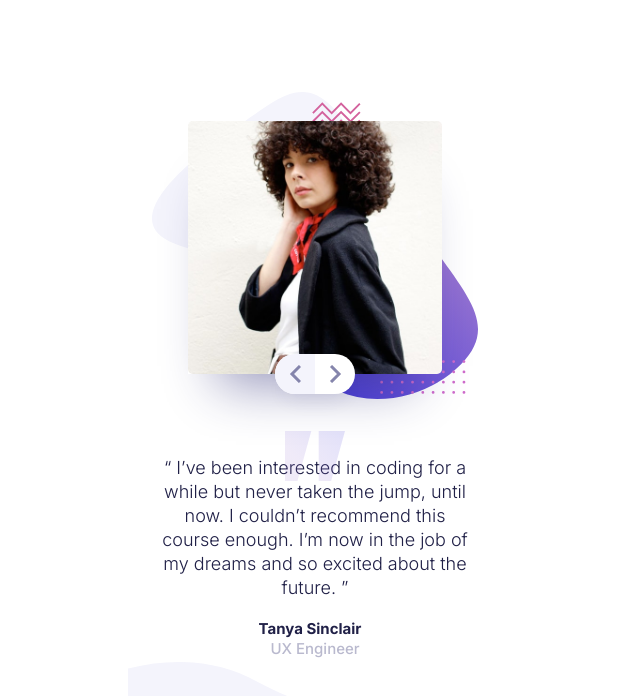
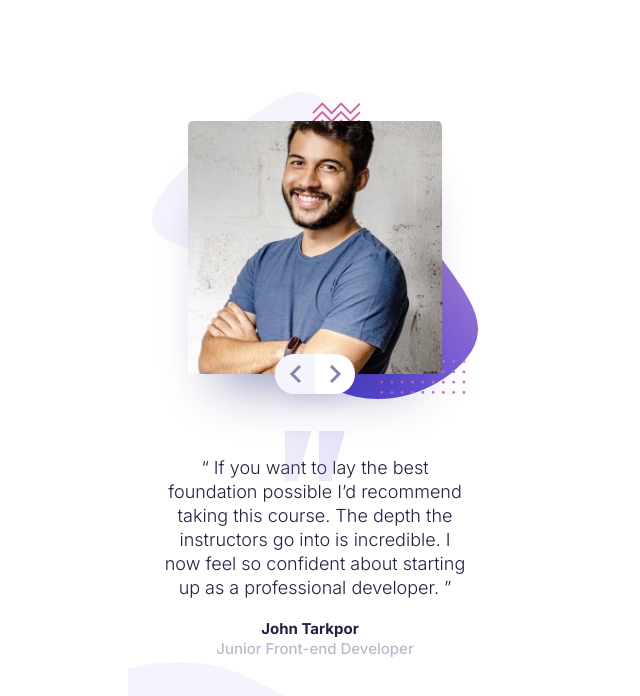
Before and after one commit to Huayao-Zheng/testimonials-slider, a plain HTML site: page index.html in a window 1280 px wide. Both pictures are taken after a click on the button 620 px from the left and 373 px from the top of the page. Shown: the whole page, without its empty margins (325-965 px from the left). Drawn offline with Linux system fonts and the light colour scheme.

Commit message:
added js to slide content when click

```diff
--- a/index.html
+++ b/index.html
@@ -13,7 +13,7 @@
   <body>
     <main>
       <div class="avatar-contianer">
-        <img src="images/image-tanya.jpg" alt="UX engineer" />
+        <img class="avatar" src="images/image-tanya.jpg" alt="UX engineer" />
         <div class="arrow-btns-container">
           <button class="left-arrow"></button>
           <button class="right-arrow"></button>
@@ -27,5 +27,7 @@
         <cite>Tanya Sinclair </cite><span class="job-title">UX Engineer</span>
       </blockquote>
     </main>
+
+    <script src="script.js"></script>
   </body>
 </html>
--- /dev/null
+++ b/script.js
@@ -0,0 +1,50 @@
+const previousBtn = document.querySelector('.left-arrow');
+const nextBtn = document.querySelector('.right-arrow');
+const quote = document.querySelector('p');
+const saidBy = document.querySelector('cite');
+const position = document.querySelector('.job-title');
+const avatar = document.querySelector('.avatar');
+
+const slidesData = [
+  {
+    quote: `“ I’ve been interested in coding for a while but never taken the jump, until now. I couldn’t recommend this course enough. I’m now in the job of my dreams and so excited about the future. ”`,
+    person: 'Tanya Sinclair',
+    position: 'UX Engineer',
+    imgPath: 'images/image-tanya.jpg',
+  },
+  {
+    quote: `“ If you want to lay the best foundation possible I’d recommend taking this course. The depth the instructors go into is incredible. I now feel so confident about starting up as a professional developer. ”`,
+    person: 'John Tarkpor',
+    position: 'Junior Front-end Developer',
+    imgPath: 'images/image-john.jpg',
+  },
+];
+
+let currentSlide = 0;
+
+previousBtn.addEventListener('click', () => {
+  currentSlide--;
+
+  if (currentSlide < 0) {
+    currentSlide = slidesData.length - 1;
+  }
+
+  setTestimonialContent();
+});
+
+nextBtn.addEventListener('click', () => {
+  currentSlide++;
+
+  if (currentSlide > slidesData.length - 1) {
+    currentSlide = 0;
+  }
+
+  setTestimonialContent();
+});
+
+function setTestimonialContent() {
+  quote.innerText = slidesData[currentSlide].quote;
+  saidBy.innerText = slidesData[currentSlide].person;
+  position.innerText = slidesData[currentSlide].position;
+  avatar.src = slidesData[currentSlide].imgPath;
+}
--- a/scss/_testimonials.scss
+++ b/scss/_testimonials.scss
@@ -69,7 +69,7 @@ main {
     /*
       avatar
     */
-    img {
+    .avatar {
       border-radius: 5px;
     }
 
```
Also changed, not shown: dist/main.css.
